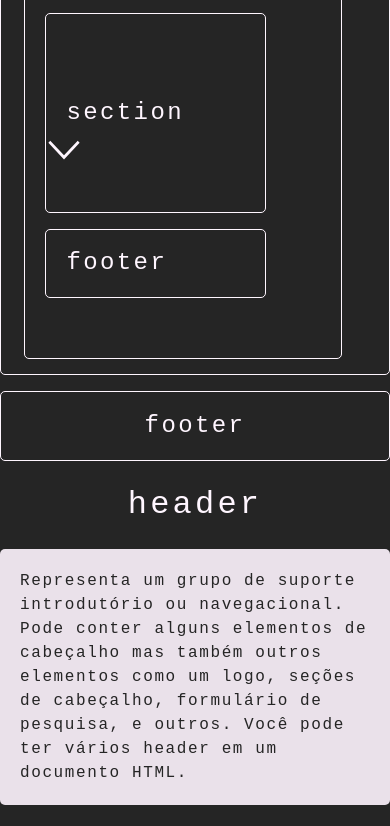
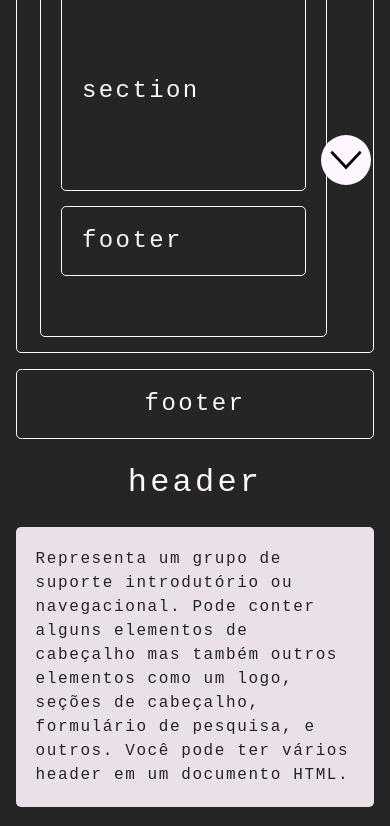
Before and after one commit to levxyca/tags-estruturais-html5, a plain HTML site: page index.html in a window 390 px wide. Shown: the part 585-1411 px from the top of the page. Drawn offline with Linux system fonts and the light colour scheme.

Commit message:
feat: simplificação do código do arrow__icon

```diff
--- a/css/style.css
+++ b/css/style.css
@@ -40,9 +40,14 @@ grid-column: span 3;
 
 */
 
+html {
+  scroll-behavior: smooth;
+}
+
 body {
   display: grid;
   grid-template-columns: 1fr min(800px, 100%) 1fr;
+  padding: 2ch;
   background-color: var(--color-bg);
   font-family: monospace;
 }
@@ -101,7 +106,7 @@ O grid fica dessa forma
   "aside main main"
   "footer footer footer";
   gap: 2ch;
-  margin-top: 60px;
+  margin-top: 30px;
 }
 
 .tag-container .p__tag {
@@ -112,10 +117,13 @@ O grid fica dessa forma
   width: 50px;
   height: 50px;
   position: absolute;
-  bottom: calc(100vh - 90%);
-  left: 10%;
+  bottom: calc(100vh - 90%); left: 10%;
   cursor: pointer;
-  animation: arrow 1s cubic-bezier(0.39, 0.58, 0.57, 1) infinite;
+  transform: translateY(10px);
+  animation:
+    arrow 500ms
+    forwards alternate infinite
+    cubic-bezier(0.39, 0.58, 0.57, 1);
 }
 
 .p__tag {
@@ -175,6 +183,7 @@ a:hover .p__tag::before {
 }
 
 .nav li {
+  width: max-content;
   font-size: 1rem;
   letter-spacing: 0.1em;
 }
@@ -194,7 +203,7 @@ aside {
   display: flex;
   flex-direction: column;
   gap: 2ch;
-  padding: 4ch 6ch 2ch 3ch;
+  padding: 3ch 6ch 2ch 3ch;
 }
 
 article .elemento__card {
@@ -244,24 +253,27 @@ article .elemento__card {
   .tag-container {
     grid-template-columns: 1fr;
     grid-template-areas: initial;
+    margin-top: 30px;
   }
 
   .tag-container > * { grid-area: initial; }
+
+  .arrow__icon {
+    left: initial; right: 5%;
+    border-radius: 50%;
+    background-color: var(--color-text);
+  }
+
+  .arrow__icon img {
+    filter: invert(100%);
+  }
+
+  .article { grid-template-columns: 1fr; }
 }
 
 /* Animations */
 @keyframes arrow {
-  0% {
-    bottom: calc(100vh - 90%);
-  }
-
-  50% {
-    bottom: calc(100vh - 89%);
-  }
-
-  100% {
-    bottom: calc(100vh - 90%);
-  }
+  to { transform: translateY(0); }
 }
 
 
--- a/index.html
+++ b/index.html
@@ -9,8 +9,14 @@
     <link rel="stylesheet" href="css/style.css" />
   </head>
   <body>
-    <a href="#cards">
-      <img src="img/arrow.svg" alt="Ir para explicação" class="arrow__icon" />
+    <a href="#cards" class="arrow__icon">
+      <img
+        src="img/arrow.svg"
+        alt="Ir para explicação"
+        width="50"
+        height="50"
+        loading="lazy"
+      />
     </a>
     <div class="tag-container">
       <a href="#header__card" class="header">
```
